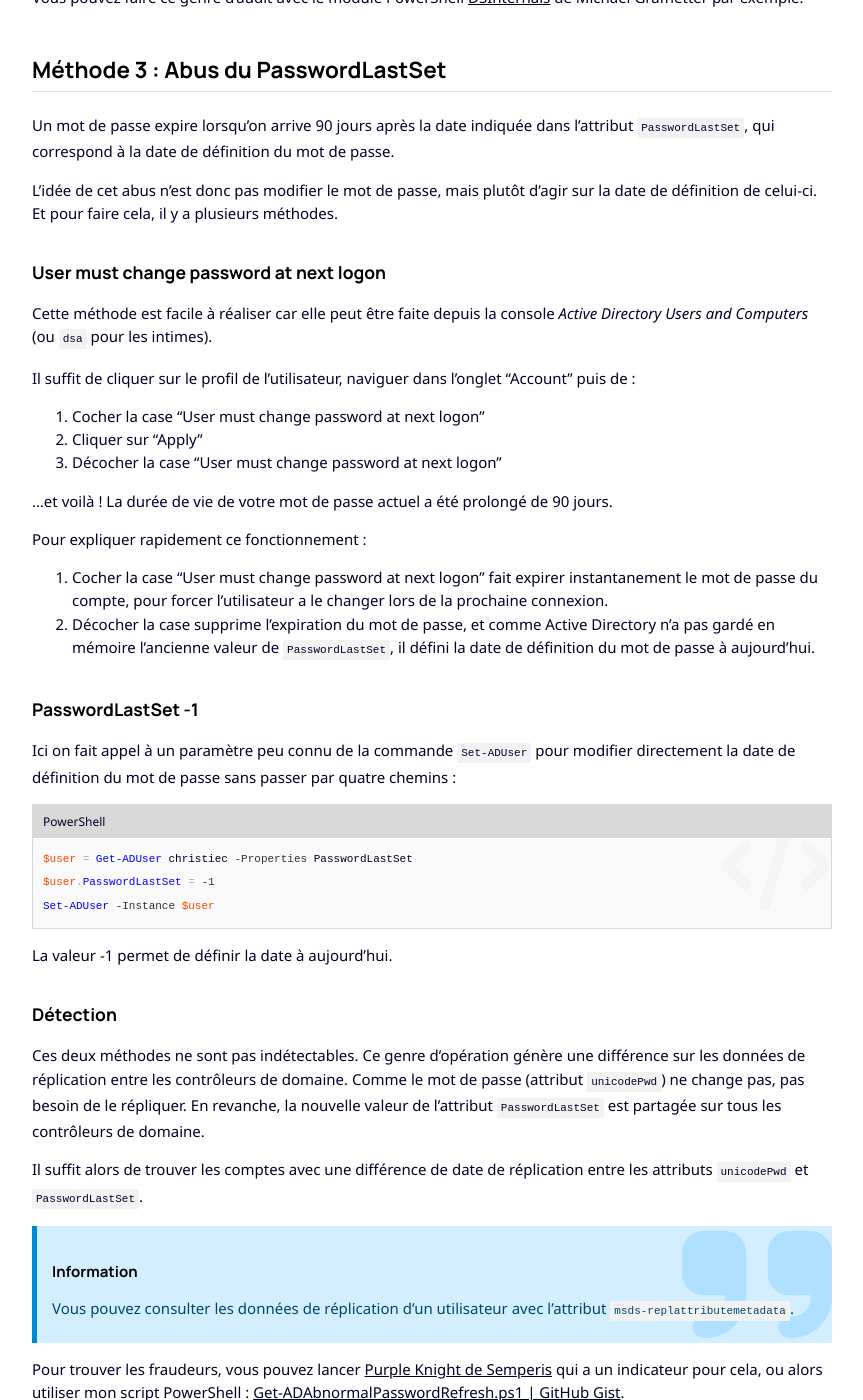
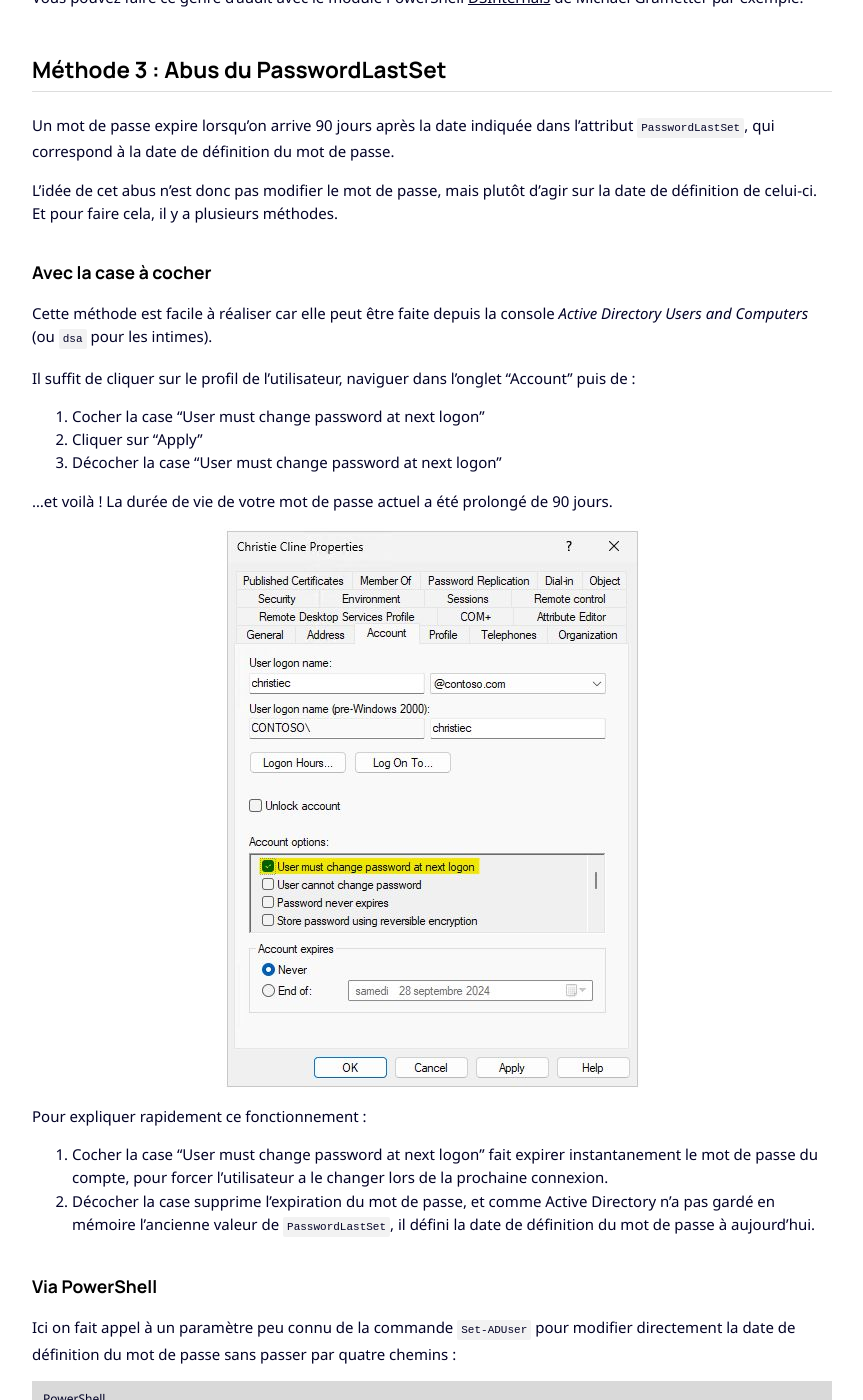
Before and after one commit to leobouard/leobouard.github.io, a Jekyll site: the page built from _posts/2024-09-15-prolonger-la-vie-mdp.md, in a window 1280 px wide and 1400 px high, scrolled down 3831 px. Shown: the whole window, without its empty margins (208-1071 px from the left). Built offline with Jekyll 4.4.1, drawn with Linux system fonts in a browser that asks for light colours; nearby versions of some CDN libraries; some web fonts are replaced.

Commit message:
Ajout de l'illustration

```diff
--- a/_posts/2024-09-15-prolonger-la-vie-mdp.md
+++ b/_posts/2024-09-15-prolonger-la-vie-mdp.md
@@ -135,7 +135,7 @@ Un mot de passe expire lorsqu'on arrive 90 jours après la date indiquée dans l
 
 L'idée de cet abus n'est donc pas modifier le mot de passe, mais plutôt d'agir sur la date de définition de celui-ci. Et pour faire cela, il y a plusieurs méthodes.
 
-### User must change password at next logon
+### Avec la case à cocher
 
 Cette méthode est facile à réaliser car elle peut être faite depuis la console *Active Directory Users and Computers* (ou `dsa` pour les intimes).
 
@@ -147,12 +147,14 @@ Il suffit de cliquer sur le profil de l'utilisateur, naviguer dans l'onglet "Acc
 
 ...et voilà ! La durée de vie de votre mot de passe actuel a été prolongé de 90 jours.
 
+![La case à cocher en question](/assets/images/must-change-password-at-next-logon.jpg)
+
 Pour expliquer rapidement ce fonctionnement :
 
 1. Cocher la case "User must change password at next logon" fait expirer instantanement le mot de passe du compte, pour forcer l'utilisateur a le changer lors de la prochaine connexion.
 2. Décocher la case supprime l'expiration du mot de passe, et comme Active Directory n'a pas gardé en mémoire l'ancienne valeur de `PasswordLastSet`, il défini la date de définition du mot de passe à aujourd'hui.
 
-### PasswordLastSet -1
+### Via PowerShell
 
 Ici on fait appel à un paramètre peu connu de la commande `Set-ADUser` pour modifier directement la date de définition du mot de passe sans passer par quatre chemins :
 
```
Also changed, not shown: other parts of _posts/2024-09-15-prolonger-la-vie-mdp.md (+2 -0 lines), assets/images/must-change-password-at-next-logon.jpg (added).
